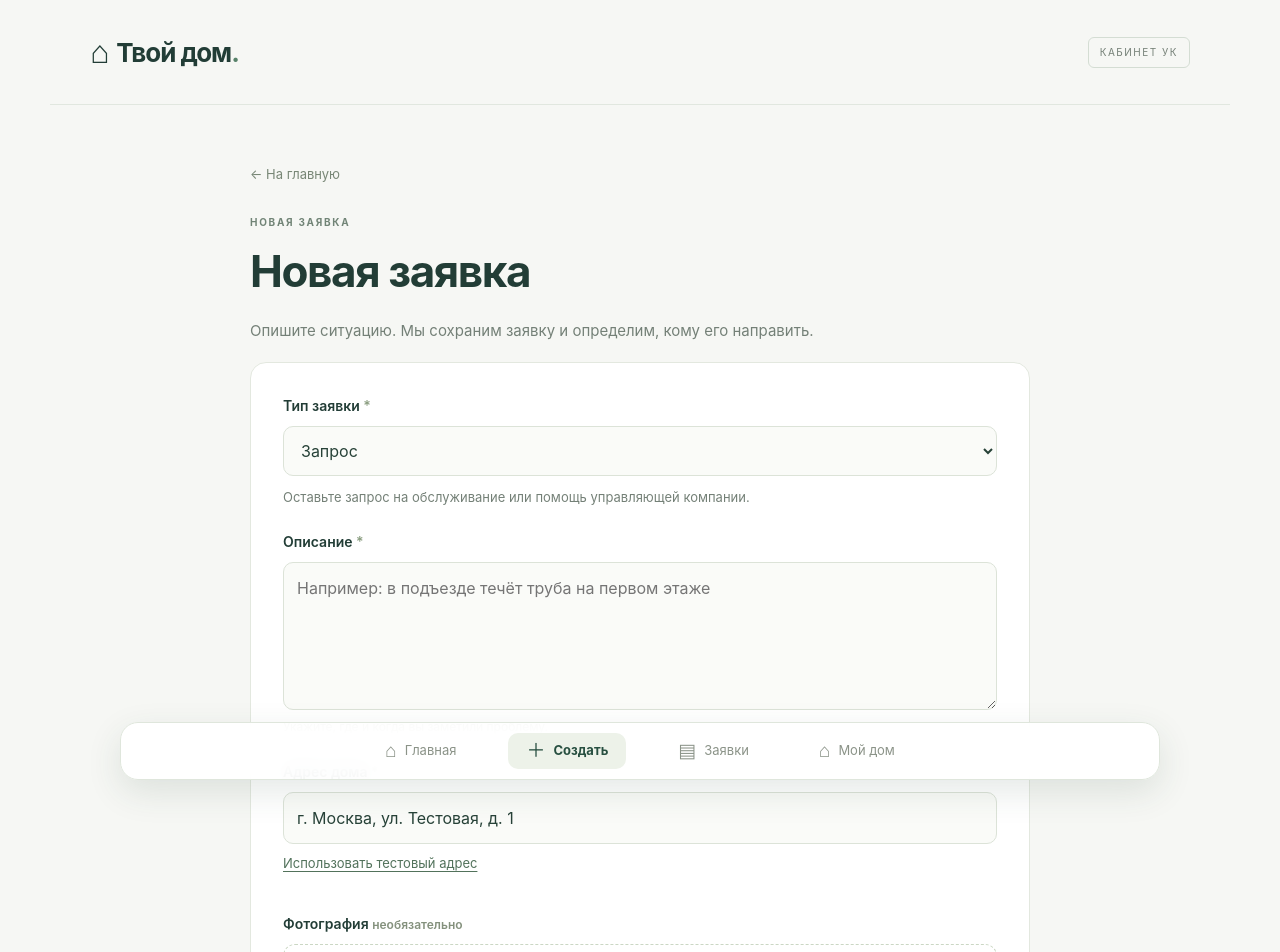
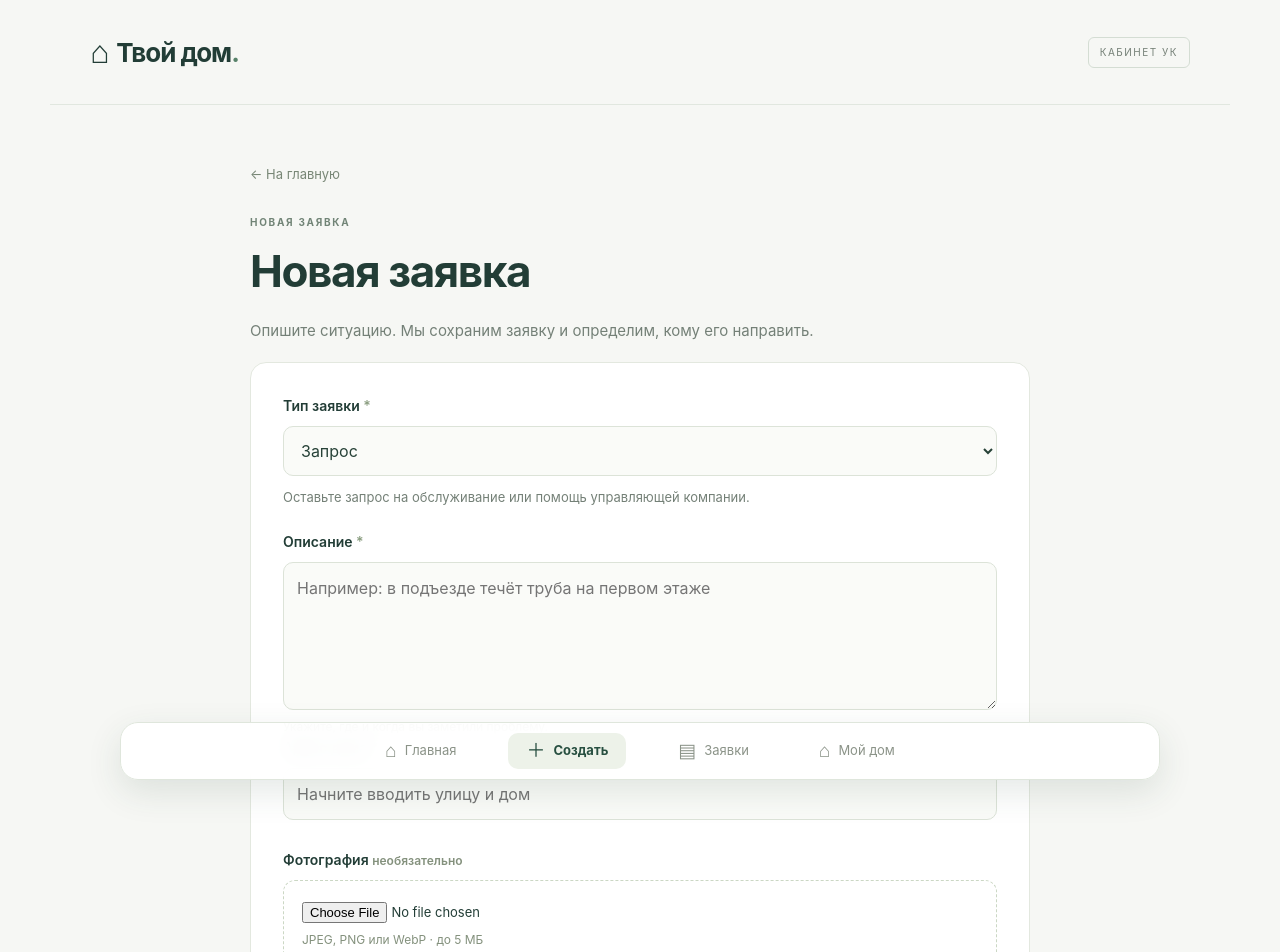
Before and after one commit to aartmoon/max, a React (Vite) app in the folder frontend/: page /requests/new in a window 1280 px wide. Shown: the top 952 px of the page. Built offline with nearby package versions, Linux system fonts and the light colour scheme.

Commit message:
feat: select GAR house and apartment in request form

```diff
--- a/frontend/src/api.ts
+++ b/frontend/src/api.ts
@@ -4,6 +4,8 @@ import type {
   House,
   Organization,
   Status,
+  AddressKind,
+  AddressSuggestion,
 } from "./types";
 import { apiPath } from "./paths";
 async function call<T>(path: string, init?: RequestInit): Promise<T> {
@@ -46,6 +48,27 @@ export const api = {
 export const houseApi = {
   get: (signal?: AbortSignal) => call<House>("/house", { signal }),
 };
+export const addressApi = {
+  search: ({
+    q,
+    kind,
+    parentObjectId,
+    limit = 10,
+    signal,
+  }: {
+    q: string;
+    kind: AddressKind;
+    parentObjectId?: string;
+    limit?: number;
+    signal?: AbortSignal;
+  }) => {
+    const params = new URLSearchParams({ q, kind, limit: String(limit) });
+    if (parentObjectId) params.set("parentObjectId", parentObjectId);
+    return call<{ items: AddressSuggestion[] }>(`/addresses/search?${params}`, {
+      signal,
+    });
+  },
+};
 export const adminApi = {
   list: (signal?: AbortSignal) =>
     call<RequestItem[]>("/admin/requests", { signal }),
--- /dev/null
+++ b/frontend/src/components/AddressAutocomplete.tsx
@@ -0,0 +1,151 @@
+import {
+  useEffect,
+  useId,
+  useState,
+  type KeyboardEvent,
+} from "react";
+import { addressApi } from "../api";
+import type { AddressKind, AddressSuggestion } from "../types";
+
+type Props = {
+  label: string;
+  kind: AddressKind;
+  value: AddressSuggestion | null;
+  onChange: (value: AddressSuggestion | null) => void;
+  parentObjectId?: string;
+  required?: boolean;
+  placeholder?: string;
+};
+
+export function AddressAutocomplete({
+  label,
+  kind,
+  value,
+  onChange,
+  parentObjectId,
+  required = false,
+  placeholder,
+}: Props) {
+  const inputId = useId();
+  const listId = `${inputId}-list`;
+  const [query, setQuery] = useState(value?.fullAddress ?? "");
+  const [items, setItems] = useState<AddressSuggestion[]>([]);
+  const [loading, setLoading] = useState(false);
+  const [message, setMessage] = useState("");
+  const [activeIndex, setActiveIndex] = useState(-1);
+  const canSearch = query.trim().length >= 2 || Boolean(parentObjectId);
+
+  useEffect(() => {
+    if (value) setQuery(value.fullAddress);
+  }, [value]);
+
+  useEffect(() => {
+    if (value && query === value.fullAddress) {
+      setItems([]);
+      setMessage("");
+      return;
+    }
+    if (!canSearch) {
+      setItems([]);
+      setMessage("");
+      return;
+    }
+    const controller = new AbortController();
+    const timer = window.setTimeout(async () => {
+      setLoading(true);
+      setMessage("");
+      try {
+        const result = await addressApi.search({
+          q: query.trim(),
+          kind,
+          parentObjectId,
+          signal: controller.signal,
+        });
+        setItems(result.items);
+        setActiveIndex(-1);
+        if (result.items.length === 0) setMessage("Ничего не найдено");
+      } catch (error) {
+        if (error instanceof DOMException && error.name === "AbortError") return;
+        setItems([]);
+        setMessage((error as Error).message);
+      } finally {
+        if (!controller.signal.aborted) setLoading(false);
+      }
+    }, 300);
+    return () => {
+      window.clearTimeout(timer);
+      controller.abort();
+    };
+  }, [canSearch, kind, parentObjectId, query, value]);
+
+  const select = (item: AddressSuggestion) => {
+    setQuery(item.fullAddress);
+    setItems([]);
+    setMessage("");
+    setActiveIndex(-1);
+    onChange(item);
+  };
+
+  const onKeyDown = (event: KeyboardEvent<HTMLInputElement>) => {
+    if (items.length === 0) return;
+    if (event.key === "ArrowDown") {
+      event.preventDefault();
+      setActiveIndex((current) => (current + 1) % items.length);
+    } else if (event.key === "ArrowUp") {
+      event.preventDefault();
+      setActiveIndex((current) => (current <= 0 ? items.length - 1 : current - 1));
+    } else if (event.key === "Enter" && activeIndex >= 0) {
+      event.preventDefault();
+      select(items[activeIndex]);
+    } else if (event.key === "Escape") {
+      setItems([]);
+      setActiveIndex(-1);
+    }
+  };
+
+  return (
+    <div className="address-autocomplete">
+      <label htmlFor={inputId}>
+        {label} {required && <span>*</span>}
+      </label>
+      <input
+        id={inputId}
+        role="combobox"
+        aria-autocomplete="list"
+        aria-expanded={items.length > 0}
+        aria-controls={listId}
+        aria-activedescendant={activeIndex >= 0 ? `${listId}-${activeIndex}` : undefined}
+        required={required}
+        value={query}
+        placeholder={placeholder}
+        autoComplete="off"
+        onKeyDown={onKeyDown}
+        onChange={(event) => {
+          const next = event.target.value;
+          setQuery(next);
+          if (value && next !== value.fullAddress) onChange(null);
+        }}
+      />
+      {loading && <small className="address-status">Ищем адрес…</small>}
+      {!loading && message && <small className="address-status">{message}</small>}
+      {items.length > 0 && (
+        <div className="address-options" id={listId} role="listbox">
+          {items.map((item, index) => (
+            <button
+              type="button"
+              role="option"
+              aria-selected={index === activeIndex}
+              id={`${listId}-${index}`}
+              key={item.objectId}
+              className={index === activeIndex ? "active" : ""}
+              onMouseDown={(event) => event.preventDefault()}
+              onClick={() => select(item)}
+            >
+              {item.fullAddress}
+            </button>
+          ))}
+        </div>
+      )}
+    </div>
+  );
+}
--- a/frontend/src/pages/NewRequest.tsx
+++ b/frontend/src/pages/NewRequest.tsx
@@ -4,7 +4,8 @@ import { useMaxBridge } from "../integration/MaxIntegration";
 import { api } from "../api";
 import { kinds, type Kind } from "../types";
 import { Back, ErrorMessage } from "../components/UI";
-const testAddress = "г. Москва, ул. Тестовая, д. 1";
+import { AddressAutocomplete } from "../components/AddressAutocomplete";
+import type { AddressSuggestion } from "../types";
 export default function NewRequest() {
   const [query] = useSearchParams();
   const requested = query.get("kind");
@@ -12,14 +13,15 @@ export default function NewRequest() {
     requested && requested in kinds ? (requested as Kind) : "APPLICATION",
   );
   const [description, setDescription] = useState(""),
-    [address, setAddress] = useState(testAddress),
+    [house, setHouse] = useState<AddressSuggestion | null>(null),
+    [apartment, setApartment] = useState<AddressSuggestion | null>(null),
     [photo, setPhoto] = useState<File | null>(null),
     [error, setError] = useState(""),
     [busy, setBusy] = useState(false);
   const navigate = useNavigate();
   const bridge = useMaxBridge();
   const initialKind = useRef(kind);
-  const dirty = Boolean(description.trim() || photo || address !== testAddress || kind !== initialKind.current);
+  const dirty = Boolean(description.trim() || photo || house || apartment || kind !== initialKind.current);
   useEffect(() => {
     bridge.closingConfirmation(dirty);
     return () => bridge.closingConfirmation(false);
@@ -28,17 +30,20 @@ export default function NewRequest() {
     event.preventDefault();
     if (busy) return;
     setError("");
-    if (description.trim().length < 5 || address.trim().length < 5) {
-      setError(
-        "Заполните описание и адрес: не менее 5 символов в каждом поле.",
-      );
+    if (description.trim().length < 5) {
+      setError("Описание должно содержать не менее 5 символов.");
+      return;
+    }
+    if (!house) {
+      setError("Выберите дом из списка ГАР.");
       return;
     }
     setBusy(true);
     try {
       const body = new FormData();
       body.set("description", description.trim());
-      body.set("address", address.trim());
+      body.set("houseObjectId", house.objectId);
+      if (apartment) body.set("apartmentObjectId", apartment.objectId);
       body.set("kind", kind);
       if (photo) body.set("photo", photo);
       const item = await api.create(body);
@@ -106,25 +111,27 @@ export default function NewRequest() {
             rows={5}
           />
           <small>Укажите, где и когда вы заметили проблему.</small>
-          <label htmlFor="address">
-            Адрес дома <span>*</span>
-          </label>
-          <input
-            id="address"
+          <AddressAutocomplete
+            label="Адрес дома"
+            kind="house"
             required
-            minLength={5}
-            maxLength={300}
-            value={address}
-            onChange={(e) => setAddress(e.target.value)}
-            autoComplete="street-address"
+            value={house}
+            onChange={(next) => {
+              setHouse(next);
+              setApartment(null);
+            }}
+            placeholder="Начните вводить улицу и дом"
           />
-          <button
-            className="text-button"
-            type="button"
-            onClick={() => setAddress(testAddress)}
-          >
-            Использовать тестовый адрес
-          </button>
+          {house && (
+            <AddressAutocomplete
+              label="Квартира"
+              kind="apartment"
+              value={apartment}
+              onChange={setApartment}
+              parentObjectId={house.objectId}
+              placeholder="Выберите или начните вводить номер"
+            />
+          )}
           <label htmlFor="photo">
             Фотография <small>необязательно</small>
           </label>
--- a/frontend/src/styles.css
+++ b/frontend/src/styles.css
@@ -363,6 +363,43 @@ textarea {
   color: #84917d;
   display: inline-block;
   margin-top: 8px;
+}
+.address-autocomplete {
+  position: relative;
+}
+.address-options {
+  position: absolute;
+  z-index: 20;
+  left: 0;
+  right: 0;
+  max-height: 250px;
+  overflow-y: auto;
+  background: #fff;
+  border: 1px solid #cfd9ca;
+  border-radius: 10px;
+  box-shadow: 0 12px 30px rgba(34, 61, 54, 0.14);
+}
+.address-options button {
+  display: block;
+  width: 100%;
+  padding: 12px 14px;
+  border: 0;
+  border-bottom: 1px solid #edf0ea;
+  background: #fff;
+  color: #274238;
+  text-align: left;
+  font-size: 14px;
+}
+.address-options button:last-child {
+  border-bottom: 0;
+}
+.address-options button:hover,
+.address-options button.active,
+.address-options button[aria-selected="true"] {
+  background: #eef3eb;
+}
+.address-status {
+  min-height: 18px;
 }
 .text-button {
   border: 0;
--- a/frontend/src/types.ts
+++ b/frontend/src/types.ts
@@ -14,9 +14,28 @@ export interface RequestItem {
   deadline: string;
   createdAt: string;
   address: string;
+  houseObjectId: string;
+  houseObjectGuid?: string;
+  apartmentObjectId?: string;
+  apartmentObjectGuid?: string;
   kind: Kind;
   text: string;
   hasPhoto: boolean;
+}
+export type AddressKind =
+  | "address_object"
+  | "house"
+  | "apartment"
+  | "room"
+  | "carplace"
+  | "stead";
+export interface AddressSuggestion {
+  objectId: string;
+  objectGuid?: string;
+  parentObjectId?: string;
+  objectKind: AddressKind;
+  displayName: string;
+  fullAddress: string;
 }
 export interface HistoryItem {
   id: number;
```
Also changed, not shown: 2 other files (tests, documents, lock files or other folders).
